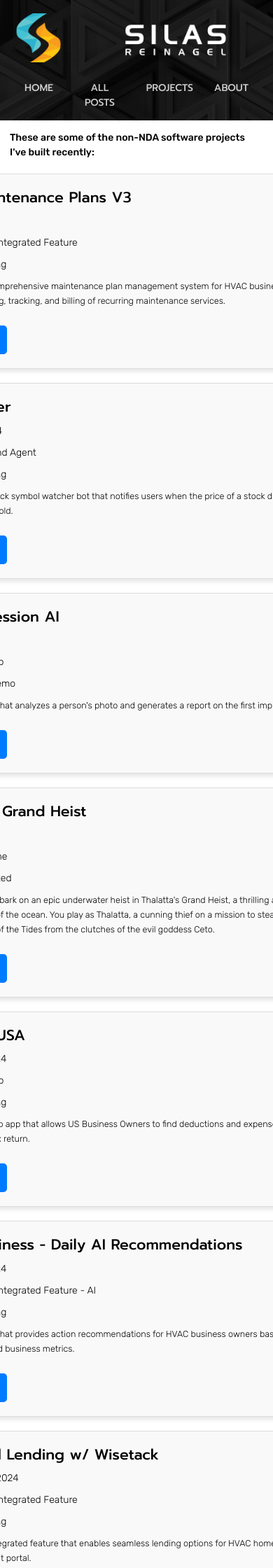
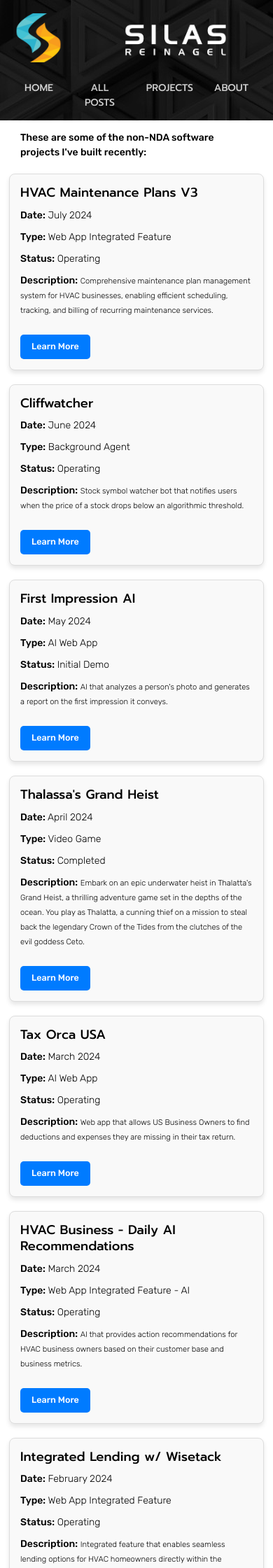
Before and after one commit to SilasReinagel/silasreinagel.github.io, a Jekyll site: the page built from static/projects.md, in a window 390 px wide. Shown: the top 2240 px of the page at 70% size. Built offline with Jekyll 4.4.1, drawn with Linux system fonts in a browser that asks for light colours; nearby versions of some CDN libraries; some of the changed lines change nothing that is shown; some of the changed text lies outside the part shown.

Commit message:
Mobile Friendly Projects Page

```diff
--- a/static/projects.md
+++ b/static/projects.md
@@ -3,7 +3,6 @@ layout: default
 title: "Projects"
 permalink: projects.html
 ---
-
 
 <div class="projects-container">
   These are some of the non-NDA software projects I've built recently:
@@ -29,6 +28,7 @@ permalink: projects.html
   flex-direction: column;
   gap: 20px;
   align-items: center;
+  padding: 0 15px;
 }
 
 .project-card {
@@ -37,8 +37,8 @@ permalink: projects.html
   border-radius: 8px;
   box-shadow: 0 4px 6px rgba(0, 0, 0, 0.1);
   padding: 20px;
-  width: 600px;
-  min-width: 300px;
+  width: 100%;
+  max-width: 600px;
   text-align: left;
 }
 
@@ -69,4 +69,23 @@ permalink: projects.html
   background-color: #0056b3;
   color: #fff;
 }
+
+@media (max-width: 768px) {
+  .project-card {
+    padding: 15px;
+  }
+
+  .project-card h2 {
+    font-size: 1.3em;
+  }
+
+  .description {
+    font-size: 0.8em;
+  }
+
+  .project-link {
+    padding: 8px 16px;
+    font-size: 0.9em;
+  }
+}
 </style>
```
